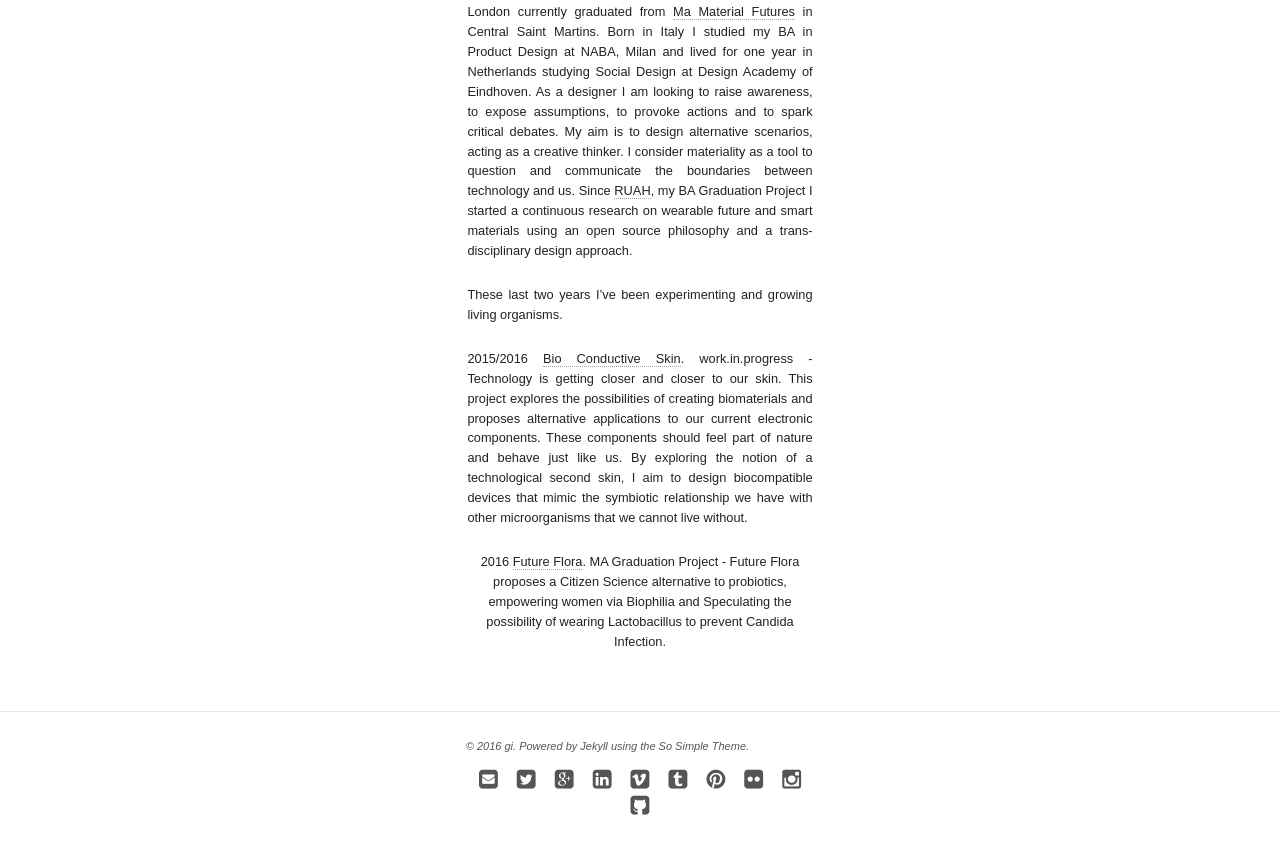
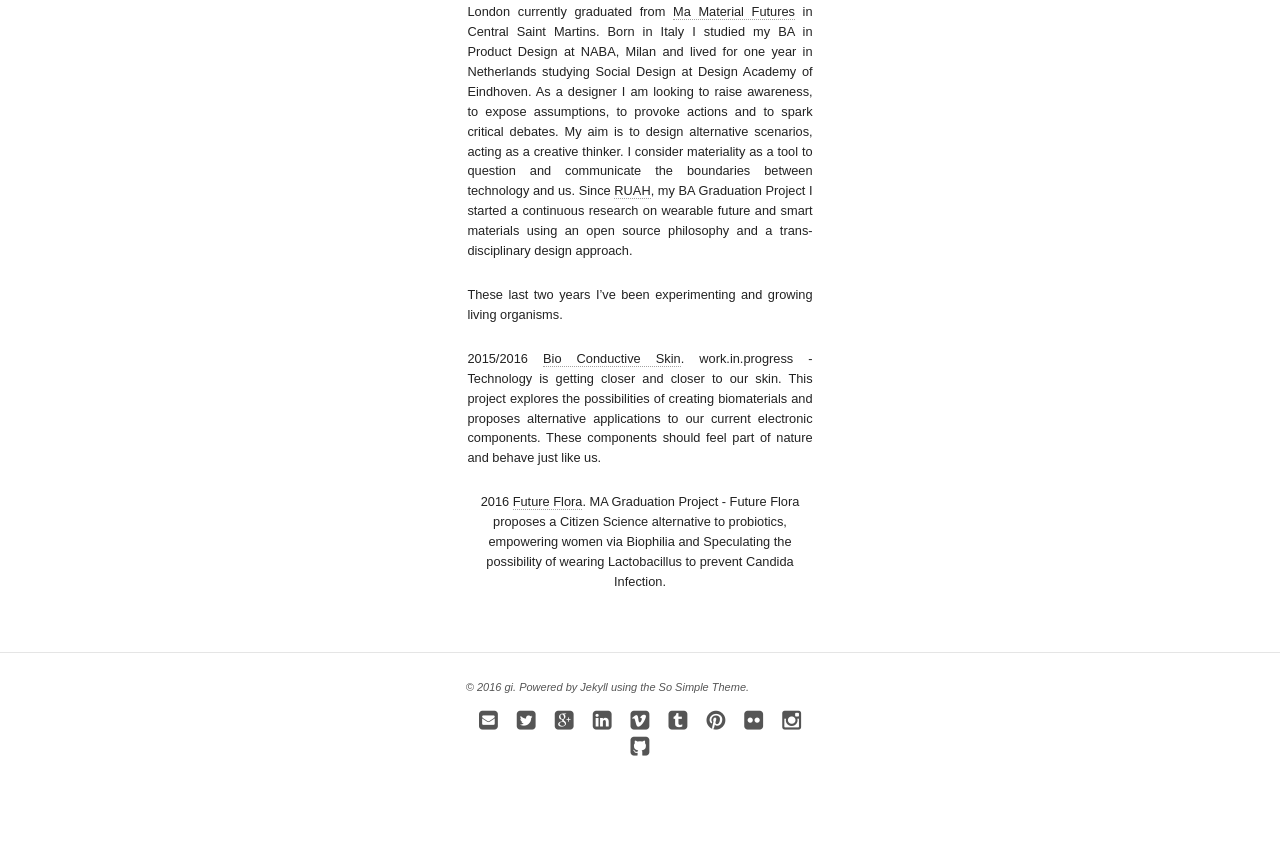
Before and after one commit to giuliatomasello/giuliatomasello.github.io, a Jekyll site: the page built from index.md, in a window 1280 px wide and 900 px high, scrolled down 642 px. Shown: the top 854 px of the window. Built offline with Jekyll 4.4.1, drawn with Linux system fonts in a browser that asks for light colours; nearby versions of some CDN libraries.

Commit message:
Update index.md

```diff
--- a/index.md
+++ b/index.md
@@ -31,7 +31,7 @@ Since [RUAH](http://blog.arduino.cc/2013/04/27/an-interactive-corset-teaching-yo
 These last two years I've been experimenting and growing living organisms.
 
 2015/2016 [Bio Conductive Skin](http://cargocollective.com/bioconductiveskin).
-work.in.progress - Technology is getting closer and closer to our skin. This project explores the possibilities of creating biomaterials and proposes alternative applications to our current electronic components. These components should feel part of nature and behave just like us. By exploring the notion of a technological second skin, I aim to design biocompatible devices that mimic the symbiotic relationship we have with other microorganisms that we cannot live without.
+work.in.progress - Technology is getting closer and closer to our skin. This project explores the possibilities of creating biomaterials and proposes alternative applications to our current electronic components. These components should feel part of nature and behave just like us.
 
 2016 [Future Flora](http://cargocollective.com/futureflora).
 MA Graduation Project - Future Flora proposes a Citizen Science alternative to probiotics, empowering women via Biophilia and Speculating the possibility of wearing Lactobacillus to prevent Candida Infection.
```
